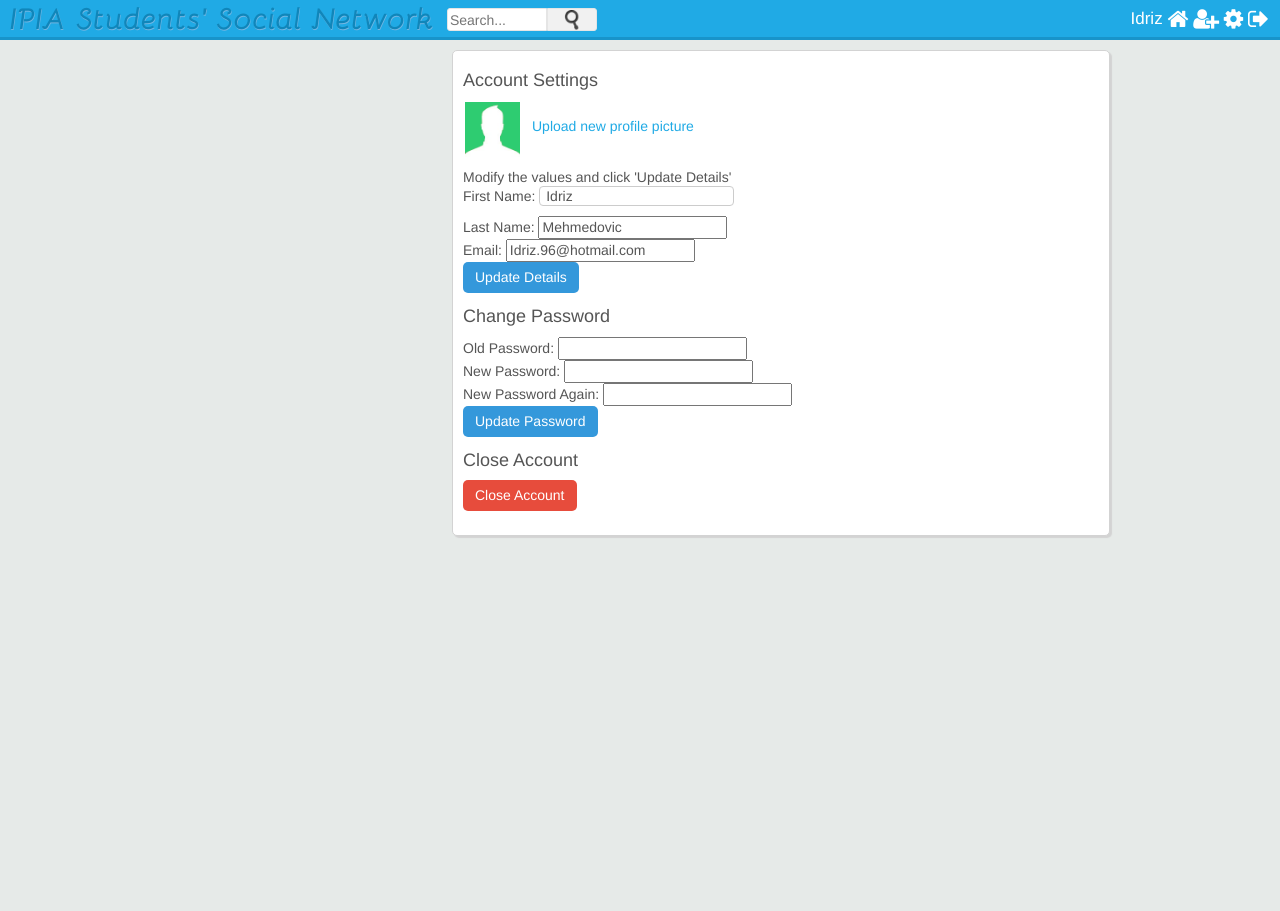
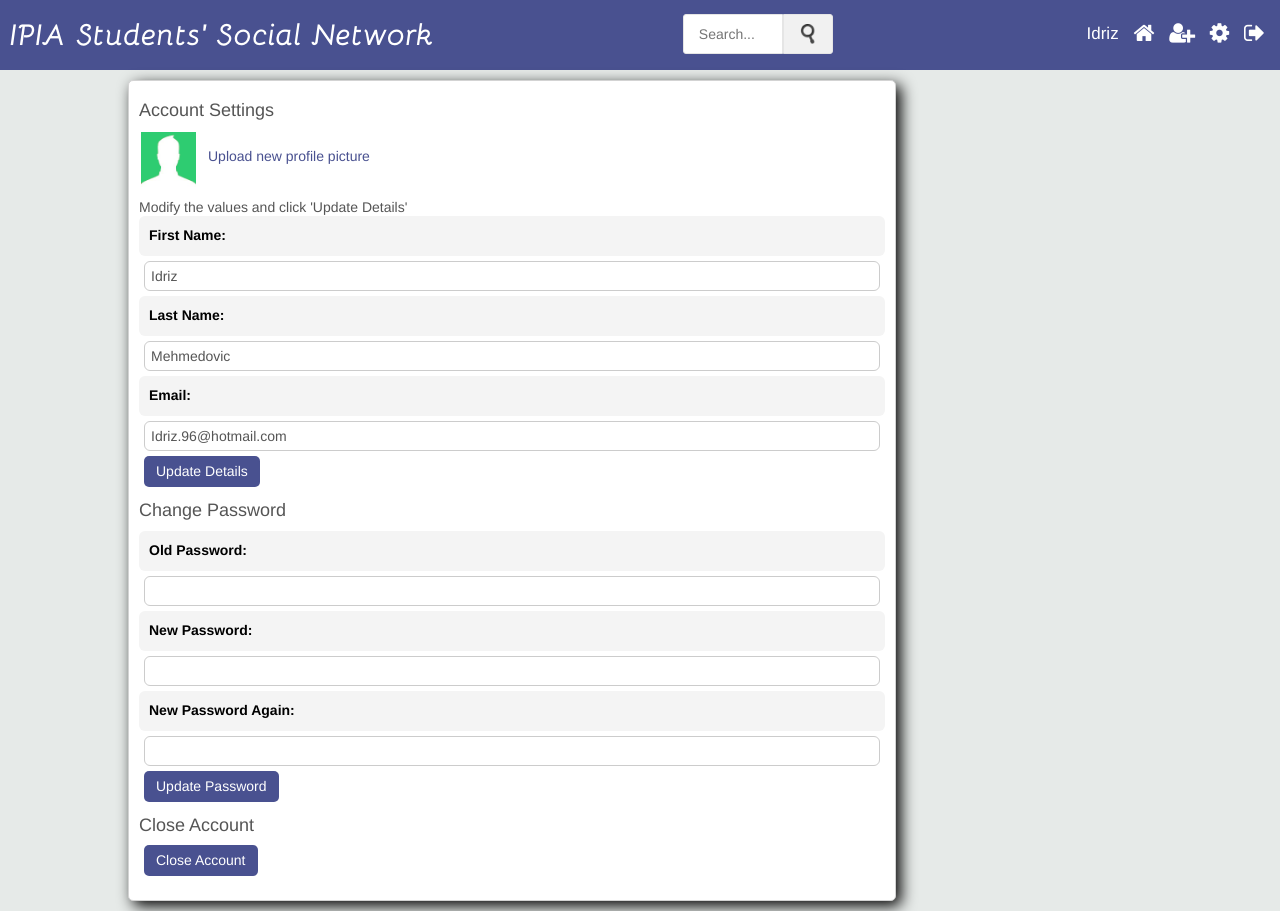
Before and after one commit to 1dr1z/socialNetwork, a PHP site: page /settings.php in a window 1280 px wide. Before the commit the page ends 538 px from the top, so only its background shows below. Run offline with PHP 8.4, Linux system fonts and the light colour scheme; a user stored in the database is signed in; data comes from the database, SQL or seed files in the repository; data that the repository does not hold is empty; some libraries are stand-ins or nearby versions.

Commit message:
redesign

```diff
--- a/assets/css/style.css
+++ b/assets/css/style.css
@@ -10,34 +10,30 @@
 
 body {
 	line-height: 17px;
-    background-color: #E6EAE8;
+	background-color: #e6eae8;
 }
 
 a {
-    color: #20AAE5;
+	color: #495190;
 	text-decoration: none;
 }
 
 .top_bar {
 	width: 100%;
-    min-width: 1050px;
-    height: 40px;
-    background-color: #20aae5;
-    border-bottom: 0.25em solid #1894ca;
-    margin: 0 0 10px 0;
+	height: 70px;
+	background-color: #495190;
+	border-bottom: 0.25em solid #495190;
 	display: inline-flex;
-    position: fixed;
-    z-index: 10;
+	align-items: center;
+	justify-content: space-between;
 }
 
 .logo a {
 	font-family: 'Bellota-BoldItalic', sans-serif;
 	margin-left: 10px;
-    font-size: 30;
-    position: relative;
-    top: 9px;
-    text-shadow: #73B6E2 0.5px 0.5px 0px;
-    color: #1086BA;
+	font-size: 30px;
+	text-shadow: #495190 0.5px 0.5px 0px;
+	color: #fff;
 }
 
 a:hover {
@@ -45,10 +41,7 @@ a:hover {
 }
 
 nav {
-    float: right;
-    right: 1px;
-    position: absolute;
-    margin: 10px;
+	margin-right: 10px;
 }
 
 nav a {
@@ -56,54 +49,64 @@ nav a {
 	color: #fff;
 	text-decoration: none;
 	font-size: 17px;
+	margin: 5px;
+	padding-bottom: 10px;
 }
 
 nav a:hover {
-    border-bottom: 7px solid #e67e22;
+	border-bottom: 5px solid #fff;
 	color: #fff;
 }
 
+nav a:last-of-type:hover {
+	border: none;
+	transform: scale(1.2);
+}
+
+nav a:last-of-type i {
+	transition: all 0.2s ease-in-out;
+}
+
+nav a:last-of-type:hover i {
+	transform: scale(1.3);
+}
+
 .wrapper {
-    margin: 0 auto;
-    top: 50px;
-    position: relative;
-    padding: 0 10px;
-    width: 75%;
+	margin: 10 auto;
+	display: flex;
+	justify-content: space-between;
+	width: 80%;
 	min-width: 950px;
 }
 
 .column {
 	background-color: #fff;
 	padding: 10px;
-    border: 1px solid #D3D3D3;
+	border: 1px solid #d3d3d3;
 	border-radius: 5px;
-    box-shadow: 2px 2px 1px #D3D3D3;
-    z-index: -1;
+	box-shadow: 5px 5px 15px #000;
 	color: #555;
 }
 
 .user_details {
-    width: 250px;
-    float: left;
-    margin-bottom: 20px;
+	display: flex;
+	flex-flow: column;
+	width: 22%;
+	margin-bottom: 10px;
+	height: 200px;
 }
 
 .user_details img {
 	height: 120px;
-    border-radius: 5px;
-    margin-right: 5px;
 }
 
 .user_details_left_right {
-    width: 120px;
-    display: inline-table;
-    position: absolute;
+	margin-top: 10px;
+	#width: 120px;
 }
 
 .main_column {
-    float: right;
-    width: 70%;
-    z-index: -1;
+	width: 75%;
 	min-height: 170px;
 }
 
@@ -492,16 +495,17 @@ textarea:focus {
 	margin: 0;
 }
 
-.search {
-    margin: 8px 0 0 1%;
+.search-form-container {
+	display: flex;
+	margin: 0;
 }
 
 .search #search_text_input {
-    border: thin solid #E5E5E5;
-    float: left;
-    height: 23px;
+	border: thin solid #e5e5e5;
+	height: 40px;
 	outline: 0;
 	width: 100px;
+	padding-left: 15px;
 	border-top-right-radius: 0;
 	border-bottom-right-radius: 0;
 	border-top-left-radius: 3px;
@@ -509,36 +513,35 @@ textarea:focus {
 }
 
 .button_holder {
-    background-color: #F1F1F1;
+	background-color: #f1f1f1;
 	border: thin solid #e5e5e5;
 	cursor: pointer;
-    float: left;
-    height: 23px;
-    text-align: center;
+	height: 40px;
+	display: flex;
+	align-items: center;
+	justify-content: center;
 	width: 50px;
 	border-top-right-radius: 3px;
 	border-bottom-right-radius: 3px;
 }
 
 .button_holder img {
-    margin-top: 1px;
 	width: 20px;
 }
 
 .search_results {
 	background-color: #fff;
-    border: 1px solid #DADADA;
+	border: 1px solid #dadada;
 	border-bottom: none;
 	border-top: none;
-    margin-top: 21px;
 }
 
 .search_results_footer {
 	padding: 7px 4px 0px 4px;
 	height: 30px;
-    border: 1px solid #DADADA;
+	border: 1px solid #dadada;
 	border-top: none;
-    background-color: #20AAE5;
+	background-color: #495190;
 	text-align: center;
 }
 
@@ -577,36 +580,61 @@ textarea:focus {
 	float: left;
 }
 
-#settings_input {
+#settings_input,
+#settings_input_last_name,
+#settings_input_acc,
+#settings_input_old,
+#settings_input_new,
+#settings_input_change_passw {
+	display: block;
 	border: 1px solid #ccc;
-    height: 20px;
+	border-radius: 6px;
+	height: 30px;
 	padding: 4px 6px;
-    margin-bottom: 10px;
-    border-radius: 4px;
+	margin: 5px;
 	font-size: 14px;
-    line-height: 20px;
+	width: calc(100% - 10px);
+}
+
+.label-settings {
+	display: flex;
+	border-radius: 6px;
+	align-items: center;
+	padding-left: 10px;
+	height: 40px;
+	font-weight: bold;
+	background-color: #f4f4f4;
+	color: #000;
 }
 
 .settings_submit {
+	margin-left: 5px;
 	border: none;
 	padding: 7px 12px;
 	border-radius: 5px;
+	background-color: #495190;
 	color: #fff;
 }
 
 .users-table {
-    border: 5px solid gray;
 	padding-left: 5px;
 	width: 100%;
 }
 
 .users-header-row {
-    background-color: lightslategray;
+	background-color: #495190;
+	height: 40px;
 	text-align: center;
-    color: white
+	color: white;
+	padding: 5px 0;
 }
 
 .users-row {
-    background-color: lightgray;
+	background-color: #f4f4f4;
 	text-align: center;
+	height: 30px;
 }
+
+.users-row td a:hover {
+	color: rgb(179, 0, 0);
+}
--- a/config/config.php
+++ b/config/config.php
@@ -4,7 +4,7 @@ session_start();
 
 $timezone = date_default_timezone_set("Europe/London");
 
-$con = mysqli_connect("localhost", "root", "", "social"); //Connection variable
+$con = mysqli_connect("localhost", "root", "toor", "social"); //Connection variable
 
 if(mysqli_connect_errno())
 {
--- a/includes/header.php
+++ b/includes/header.php
@@ -45,7 +45,7 @@ else {
 
 		<div class="search">
 
-			<form action="search.php" method="GET" name="search_form">
+			<form class='search-form-container' action="search.php" method="GET" name="search_form">
 				<input type="text" onkeyup="getLiveSearchUsers(this.value, '<?php echo $userLoggedIn; ?>')" name="q" placeholder="Search..." autocomplete="off" id="search_text_input">
 
 				<div class="button_holder">
--- a/profile.php
+++ b/profile.php
@@ -31,8 +31,8 @@ if(isset($_POST['respond_request'])) {
 
  	<style type="text/css">
 	 	.wrapper {
-	 		margin-left: 0px;
-			padding-left: 0px;
+       margin:0;
+       height: calc(100% - 70px);
 	 	}
 
  	</style>
--- a/register.php
+++ b/register.php
@@ -7,8 +7,8 @@ require 'includes/form_handlers/login_handler.php';
 
 <html>
 <head>
-	<title>Welcome to Swirlfeed!</title>
-	<link rel="stylesheet" type="text/css" href="assets/css/register_style.css">
+	<title>Welcome to IPIA Students' Social Network</title>
+	<link rel="stylesheet" type="text/css" href="./assets/css/register_style.css">
 	<script src="https://ajax.googleapis.com/ajax/libs/jquery/2.1.3/jquery.min.js"></script>
 	<script src="assets/js/register.js"></script>
 </head>
@@ -38,7 +38,7 @@ require 'includes/form_handlers/login_handler.php';
 		<div class="login_box">
 
 			<div class="login_header">
-				<h1>Swirlfeed!</h1>
+				<h1>IPIA Students' Social Network</h1>
 				Login or sign up below!
 			</div>
 			<br>
--- a/search.php
+++ b/search.php
@@ -100,7 +100,7 @@ else {
 
 			echo "<div class='search_result'>
 					<div class='searchPageFriendButtons'>
-						<form action='' method='POST'>
+						<form  action='' method='POST'>
 							" . $button . "
 							<br>
 						</form>
--- a/settings.php
+++ b/settings.php
@@ -24,9 +24,16 @@ include("includes/form_handlers/settings_handler.php");
 	?>
 
 	<form action="settings.php" method="POST">
-		First Name: <input type="text" name="first_name" value="<?php echo $first_name; ?>" id="settings_input"><br>
-		Last Name: <input type="text" name="last_name" value="<?php echo $last_name; ?>" id="settings_input_last_name"><br>
-		Email: <input type="text" name="email" value="<?php echo $email; ?>" id="settings_input_acc"><br>
+		<label class="label-settings" for="settings_input">First Name: </label>
+		<input class="input-settings" type="text" name="first_name" value="<?php echo $first_name; ?>" id="settings_input">
+		<label class="label-settings" for="settings_input_last_name">
+			Last Name:
+		</label>
+		<input class="input-settings" type="text" name="last_name" value="<?php echo $last_name; ?>" id="settings_input_last_name">
+		<label class="label-settings" for="settings_input_acc">
+			Email:
+		</label>
+		 <input class="input-settings"  type="text" name="email" value="<?php echo $email; ?>" id="settings_input_acc">
 
 		<?php echo $message; ?>
 
@@ -35,9 +42,18 @@ include("includes/form_handlers/settings_handler.php");
 
 	<h4>Change Password</h4>
 	<form action="settings.php" method="POST">
-		Old Password: <input type="password" name="old_password" id="settings_input_old"><br>
-		New Password: <input type="password" name="new_password_1" id="settings_input_new"><br>
-		New Password Again: <input type="password" name="new_password_2" id="settings_input_change_passw"><br>
+		<label class="label-settings" for="settings_input_old">
+			Old Password:
+		</label>
+		 <input class="input-settings" type="password" name="old_password" id="settings_input_old">
+		 <label class="label-settings" for="settings_input_new">
+			 New Password:
+		 </label>
+		 <input class="input-settings" type="password" name="new_password_1" id="settings_input_new">
+		<label class="label-settings" for="settings_input_change_passw">
+			New Password Again:
+		</label>
+		 <input class="input-settings" type="password" name="new_password_2" id="settings_input_change_passw">
 
 		<?php echo $password_message; ?>
 
--- a/user_mgmt.php
+++ b/user_mgmt.php
@@ -1,6 +1,7 @@
 <?php
 include("includes/header.php");
-$mysqli = new mysqli("localhost", "root", "", "social");
+// include "config/config.php";
+$mysqli = new mysqli("localhost", "root", "toor", "social");
 $query = "SELECT * FROM users";
 
 
```
Also changed, not shown: other parts of assets/css/style.css (+43 -43 lines), assets/css/register_style.css (+29 -24 lines), assets/images/backgrounds/desktop.jpg (deleted), assets/images/backgrounds/desktop.png (added). Lines whose indentation alone changed are shown as unchanged.
